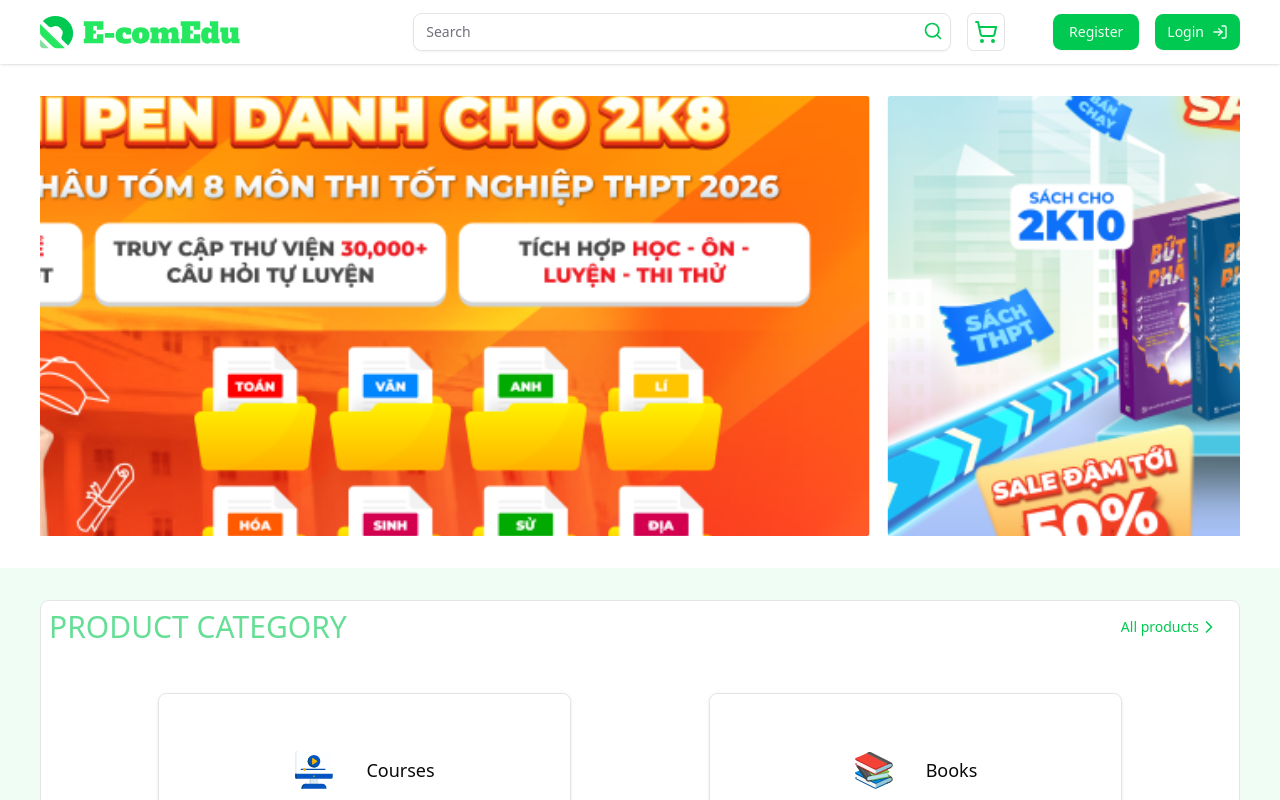
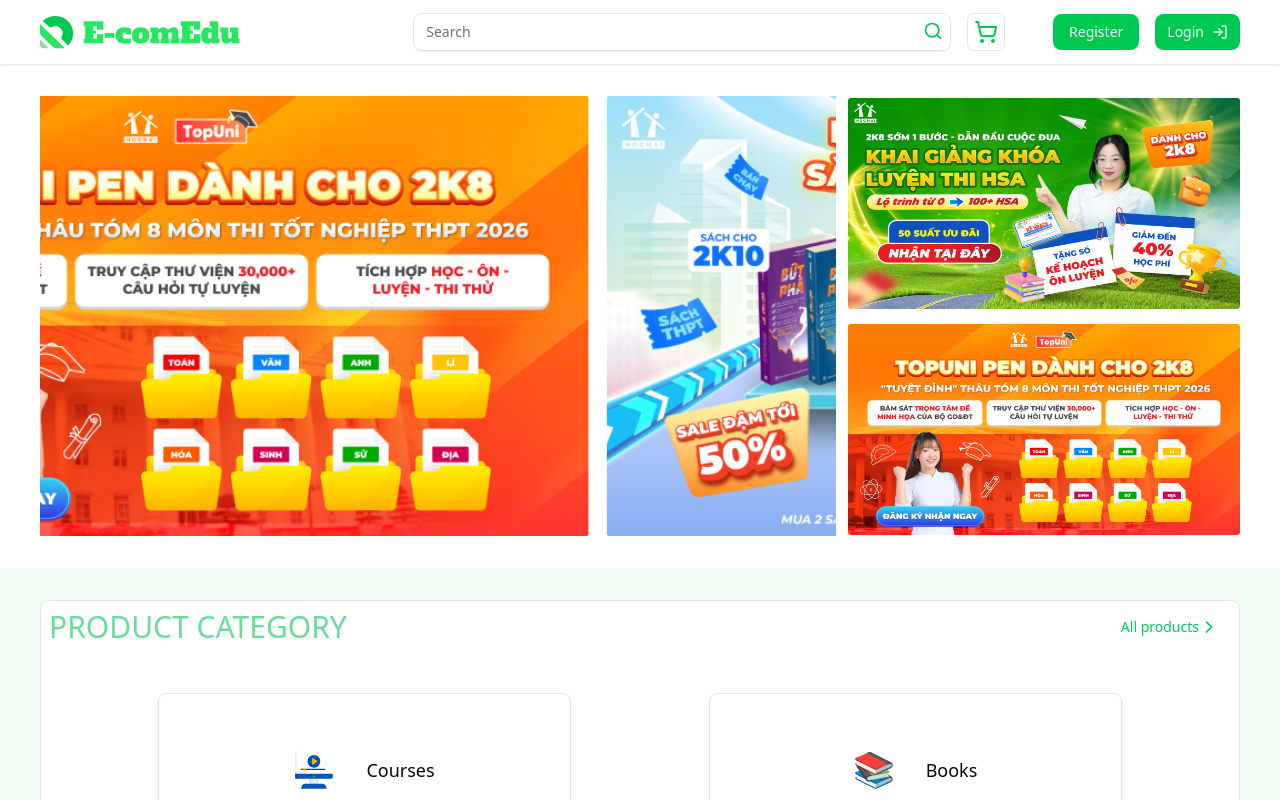
Before and after one commit to VoMinhPhu/e-commerce-education-platform, a Next.js app: page / in a window 1280 px wide. Shown: the top 800 px of the page. Built offline with nearby package versions, Linux system fonts and the light colour scheme.

Commit message:
UPDATE: Responsive banner

```diff
--- a/components/home/Banner.tsx
+++ b/components/home/Banner.tsx
@@ -12,7 +12,7 @@
 
   return (
     <div className="flex justify-center p-8">
-      <div className="grid grid-cols-1 ml:grid-cols-3 gap-3 max-w-[1200px] w-full">
+      <div className="grid grid-cols-1 lg:grid-cols-3 gap-3 max-w-[1200px] w-full">
         <div className="md:col-span-2">
           <Carousel
             opts={{
@@ -39,7 +39,7 @@
             </CarouselContent>
           </Carousel>
         </div>
-        <div className="gap-3 hidden ml:grid grid-cols-1 items-center h-110">
+        <div className="gap-3 hidden lg:grid grid-cols-1 items-center h-110">
           <div className="flex">
             <Image
               src="/banner/banner1.png"
```
